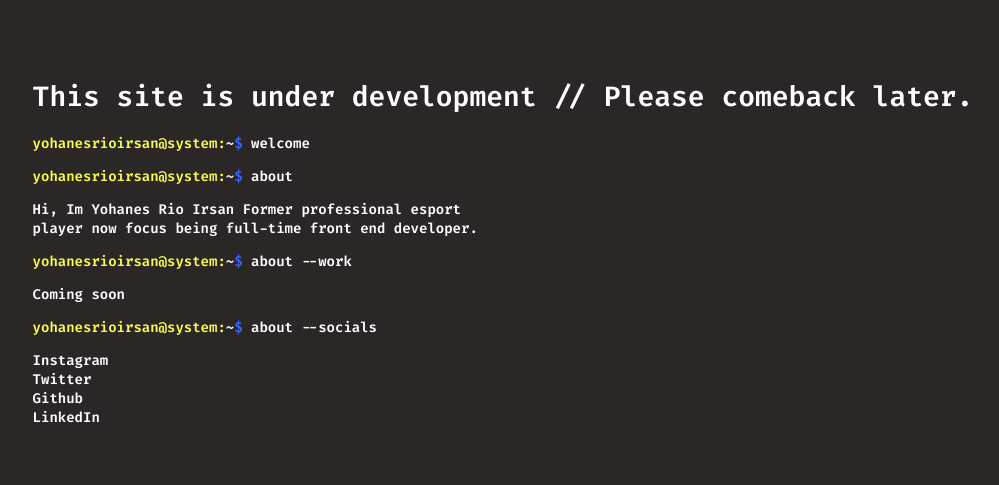
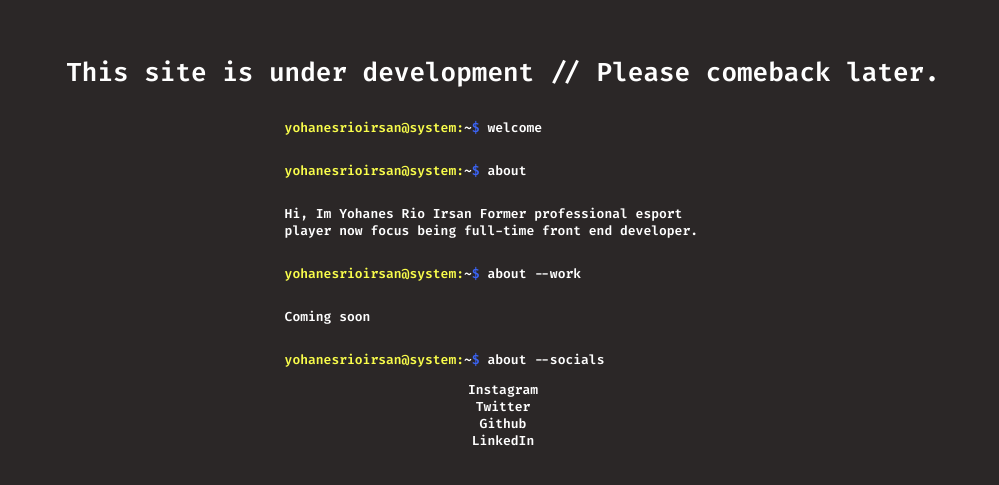
Before and after one commit to yohanesrioirsan/yohanesrioirsan.github.io, a plain HTML site: page index.html in a window 1280 px wide. Shown: the part 165-650 px from the top of the page, without its empty margins (137-1136 px from the left). Drawn offline with Linux system fonts and the light colour scheme.

Commit message:
Update style.css

```diff
--- a/style.css
+++ b/style.css
@@ -45,7 +45,7 @@ ____________________________ ¶¶¶
 _____________________________ ¶
 ____________________________11,
  */
-body{background-color:#2b2727;font-family:'Fira Code'}.container{display:flex;justify-content:center;align-items:center;height:100vh;padding-left:25px;padding-right:25px}.content{color:#fff;font-size:14px;font-weight:650}.content p{width:50%}.color-one{color:#f9fd4b}.content .color-two{color:#3b64f5}.content a{color:#fff;display:block;text-decoration:none}
+body{background-color:#2b2727;font-family:'Fira Code';overflow:hidden}.container{display:flex;justify-content:center;align-items:center;height:100vh;padding-left:25px;padding-right:25px}.content{display:flex;flex-direction:column;color:#fff;font-size:13px;font-weight:650;justify-content:center;align-items:center}.content p{width:50%}.color-one{color:#f9fd4b}.content .color-two{color:#3b64f5}.content a{color:#fff;display:block;text-decoration:none}
 /*__________________________11,
 _________________________11,
 ___________________________11,
```
